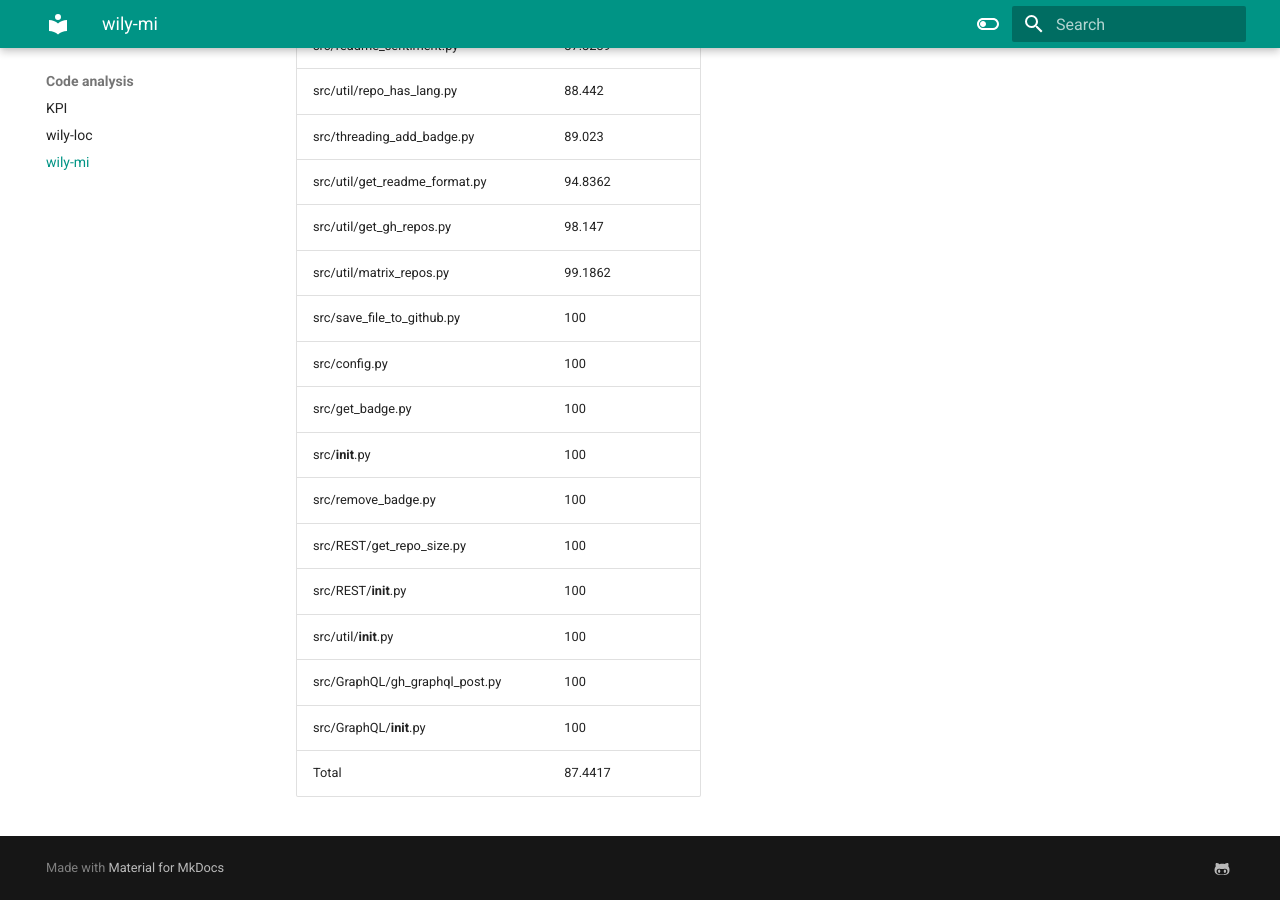
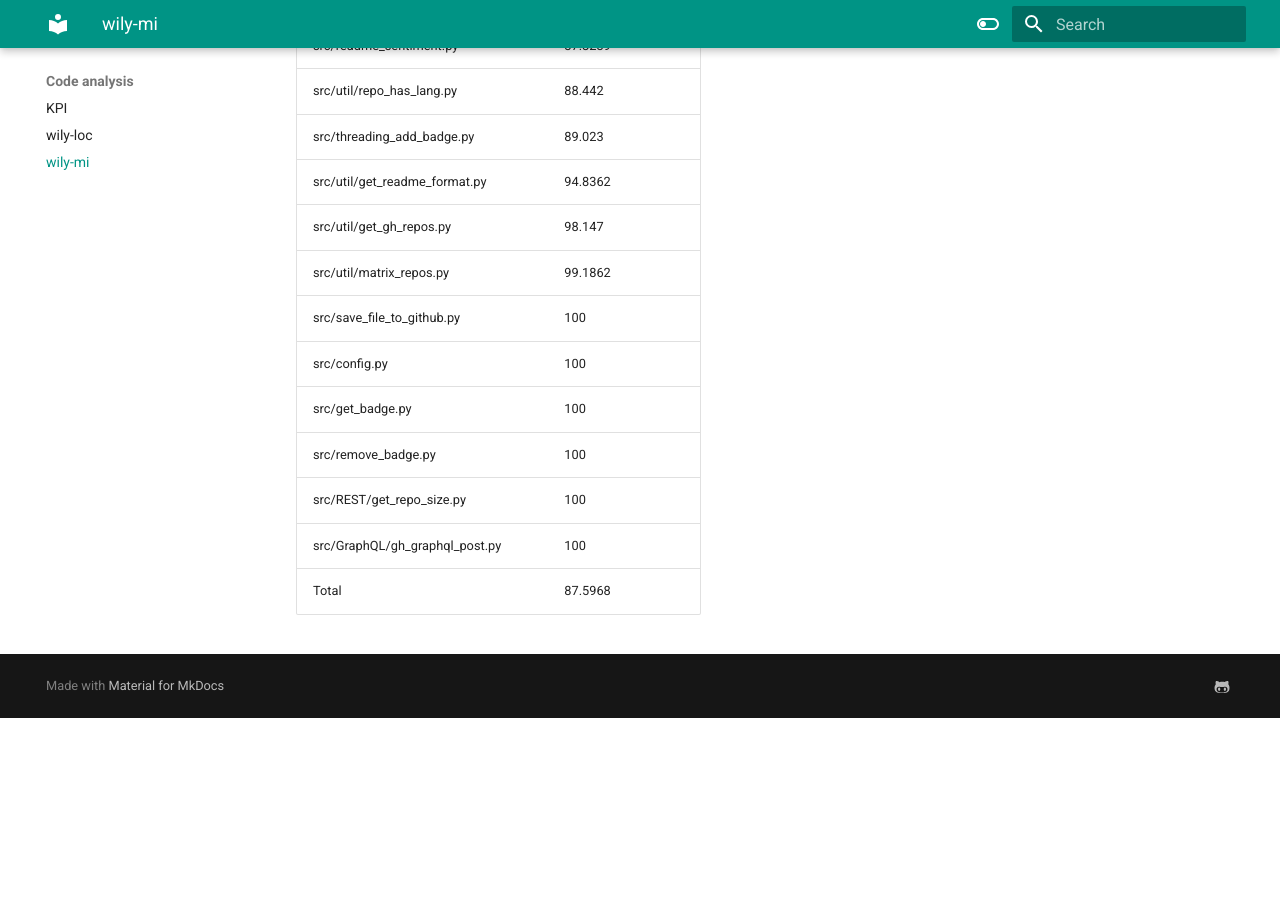
Before and after one commit to TheNewThinkTank/project-metrics, an MkDocs documentation site: the page built from docs/project_docs/code-analysis/wily-mi.md, in a window 1280 px wide and 900 px high, scrolled down 978 px. Built offline with MkDocs 1.6.1 and Material for MkDocs 9.7.7, drawn with Linux system fonts in a browser that asks for light colours; after the commit the page ends 1696 px from its top, so only the background shows below that; some of the changed text lies outside the part shown.

Commit message:
Updating file

```diff
--- a/docs/project_docs/code-analysis/wily-mi.md
+++ b/docs/project_docs/code-analysis/wily-mi.md
@@ -27,11 +27,7 @@
 | src/save_file_to_github.py          |                100      |
 | src/config.py                       |                100      |
 | src/get_badge.py                    |                100      |
-| src/__init__.py                     |                100      |
 | src/remove_badge.py                 |                100      |
 | src/REST/get_repo_size.py           |                100      |
-| src/REST/__init__.py                |                100      |
-| src/util/__init__.py                |                100      |
 | src/GraphQL/gh_graphql_post.py      |                100      |
-| src/GraphQL/__init__.py             |                100      |
-| Total                               |                 87.4417 |
+| Total                               |                 87.5968 |
```
Also changed, not shown: other parts of docs/project_docs/code-analysis/wily-mi.md (+2 -2 lines).
